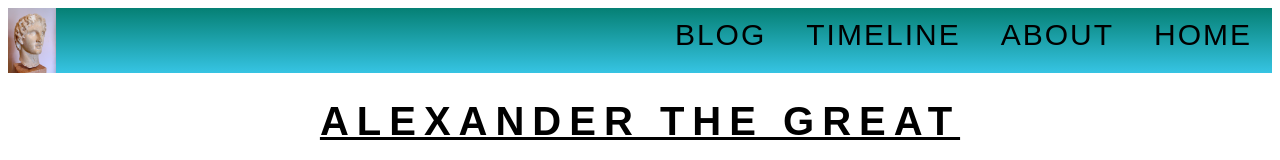
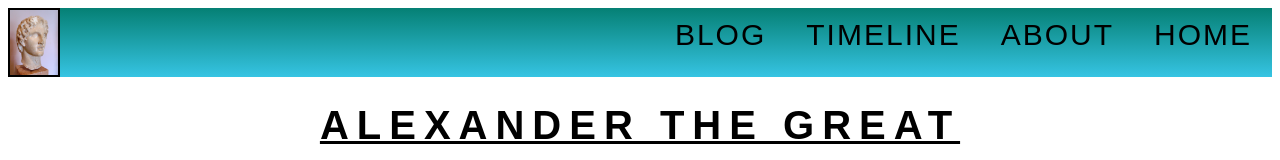
Before and after one commit to jdmar3-comp426/a01-GarrisonParrish, a website: page index.html in a window 1280 px wide. Shown: the top 160 px of the page. Drawn offline with Linux system fonts and the light colour scheme.

Commit message:
added a border to the logo

```diff
--- a/styles.css
+++ b/styles.css
@@ -16,6 +16,7 @@ img {
     max-width: 3em;
     height: auto;
     object-fit: contain;
+    border: solid 2px black;
 }
 body {
     font-family: 'Inter', Arial, sans-serif;
```
Also changed, not shown: about.html (line endings or trailing spaces).
